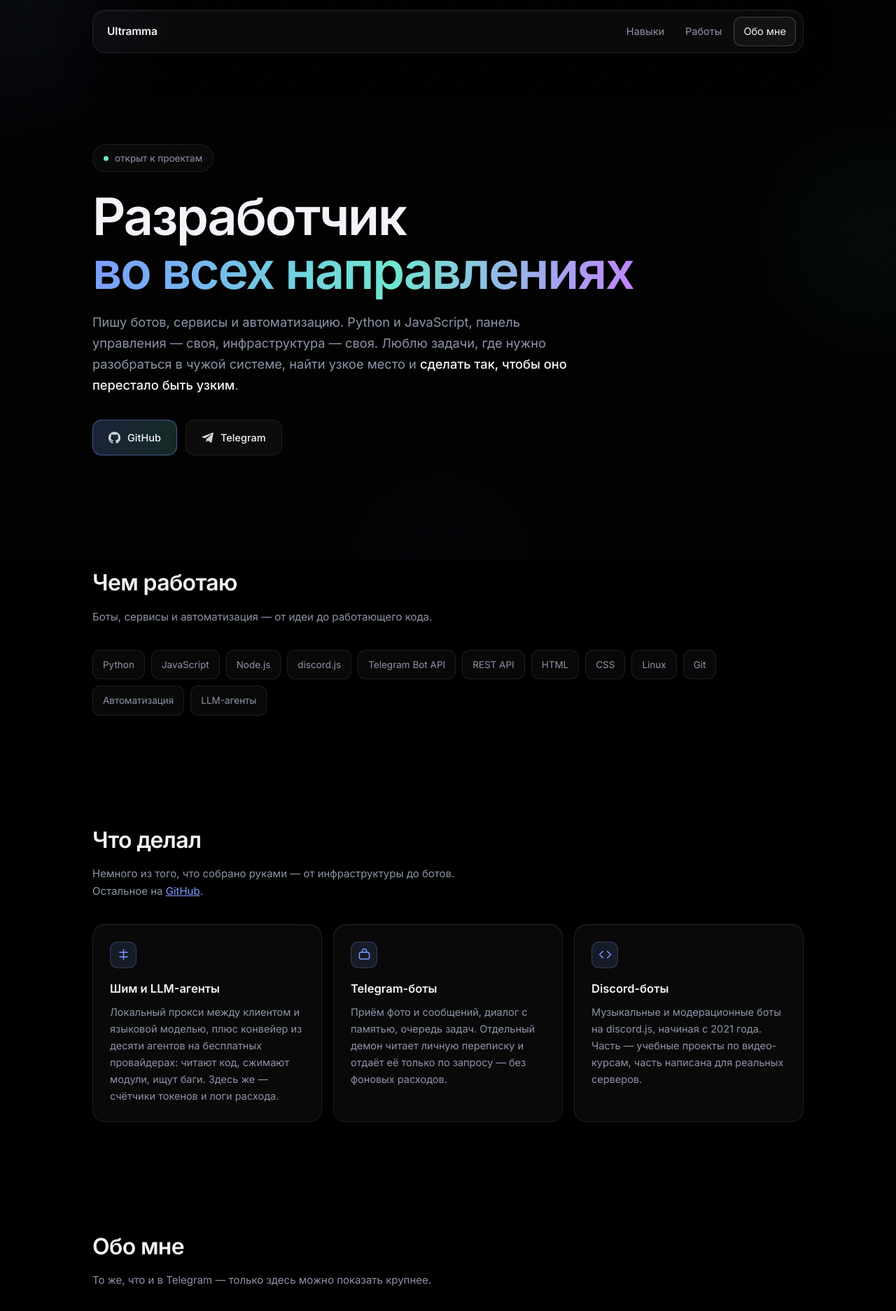
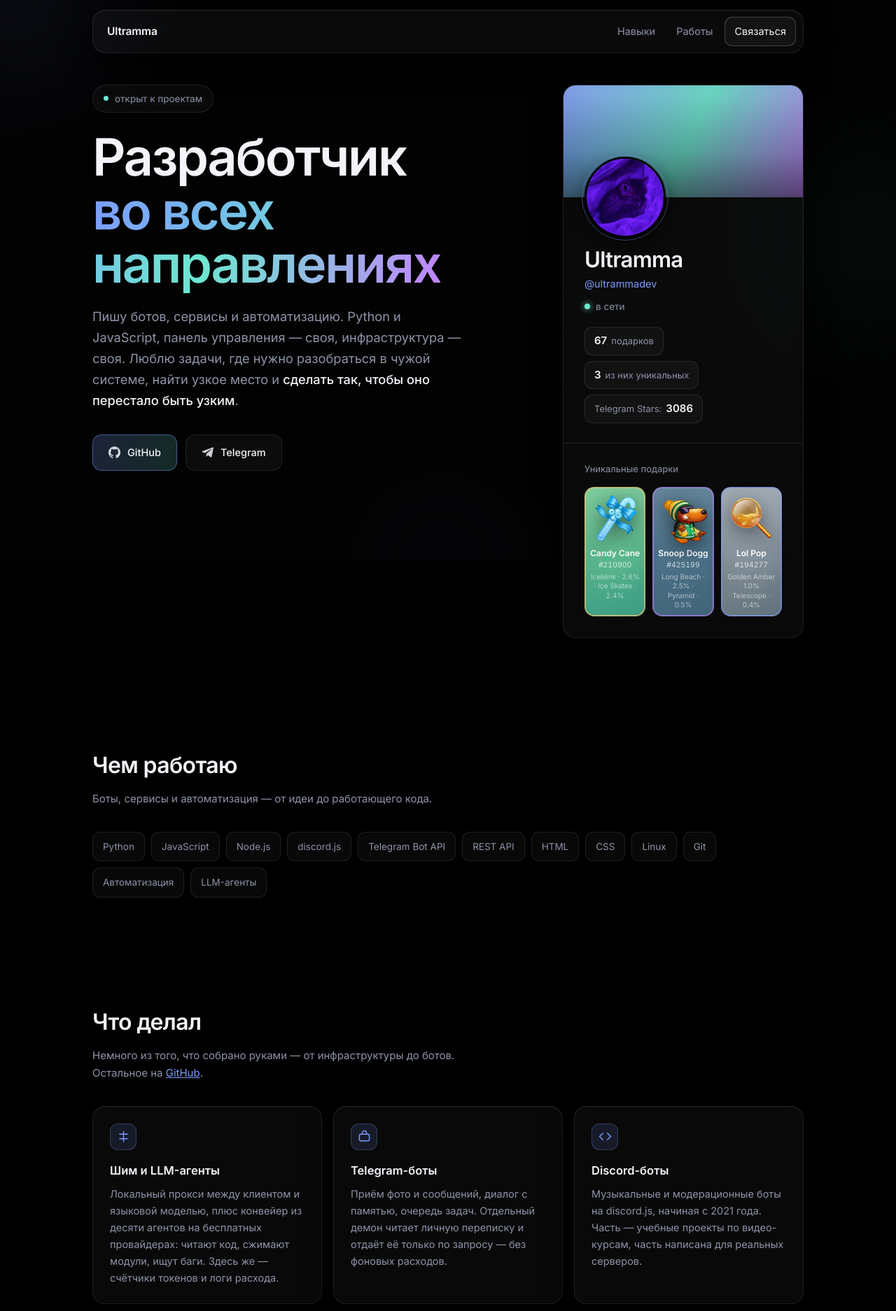
Before and after one commit to UltrammaDev/portfolio, a plain HTML site: page index.html in a window 1280 px wide. Shown: the top 1874 px of the page at 70% size. Drawn offline with nearby package versions, Linux system fonts and the light colour scheme.

Commit message:
Обновление

```diff
--- a/css/about.css
+++ b/css/about.css
@@ -1,12 +1,21 @@
 /* ============================================================
-   ОБО МНЕ — карточка профиля в стиле Telegram.
+   ПРОФИЛЬ — карточка в стиле Telegram (стоит в первом экране,
+   справа от текста героя).
    Панель приходит готовой из .glass: здесь только внутренности.
    ============================================================ */
 
-/* ——— контейнер: обрезаем обложку по радиусу панели ——— */
+/* ——— контейнер: обрезаем обложку по радиусу панели ———
+   Ширина ограничена: карточка должна повторять вертикальную колонку
+   профиля в Telegram, а не растягиваться на всю ширину панели
+   (до 1060px — получался широкий прямоугольник вместо вытянутого портрета).
+   В герое этот предел почти не работает: колонка там уже (≤344px), и
+   карточка просто занимает её целиком. В одну колонку (до 900px) предел
+   возвращает карточке ширину и вместе с margin-inline:auto ставит по центру. */
 .tg{
   overflow:hidden;
   padding:0;
+  max-width:420px;
+  margin-inline:auto;
 }
 
 /* ——— обложка профиля ——— */
--- a/css/layout.css
+++ b/css/layout.css
@@ -26,8 +26,36 @@ nav a.cta{
 }
 nav a.cta:hover{background:rgba(255,255,255,.085)}
 
-/* ——— герой ——— */
-.hero{padding:clamp(60px,11vw,130px) 0 clamp(40px,7vw,80px);text-align:left}
+/* ——— герой ———
+   Две колонки: слева текст, справа карточка профиля. Ширина второй колонки
+   задана жёстким диапазоном (300–344px), а не fr: карточка — портрет, и на
+   широком экране она не должна растягиваться вместе с текстом. Верхняя
+   граница 344px подобрана под h1 (clamp(...,7.4vw,4.6rem) ≈ 73px): на такой
+   ширине карточка читается как равноправная половина первого экрана, но не
+   перетягивает внимание на себя. Зазор — 40–56px, чтобы колонки не липли.
+   Первая колонка minmax(0,1fr): нулевой минимум не даёт длинному h1/lede
+   распереть сетку и вызвать горизонтальную прокрутку. */
+.hero{
+  display:grid;
+  grid-template-columns:minmax(0,1fr) minmax(300px,344px);
+  gap:clamp(40px,4.5vw,56px);
+  /* Выравнивание по верху, а не по центру. Карточка заметно выше текстовой
+     колонки (обложка + аватар + подарки), и при align-items:center ровно
+     половина этой разницы оседала пустотой НАД текстом — тем самым «лишним
+     воздухом», на который жалуются. По верху обе колонки начинаются с одной
+     линии: бейдж и h1 встают напротив обложки, как и ожидается при чтении
+     сверху вниз. Плата — такой же просвет внизу слева, под кнопками, но он
+     читается как фон под карточкой и взгляд не цепляет; сверху же пустота
+     выглядела разрывом между шапкой и контентом. */
+  align-items:start;
+  /* Верхний отступ урезан. Шапка «плавает» (top:14px) и визуально уже
+     отступает от края, поэтому контенту нужен лишь воздух до её низа, а не
+     полсотни пикселей «на всякий случай». Пол 30px: на узком экране 3.5vw
+     меньше пола, и без него отступ схлопнулся бы почти в ноль. Потолок 52px
+     оставлен, чтобы на очень широких экранах контент не прилипал к шапке. */
+  padding:clamp(30px,3.5vw,52px) 0 clamp(40px,7vw,80px);
+  text-align:left;
+}
 h1{
   margin:0 0 20px;
   font-size:clamp(2.3rem,7.4vw,4.6rem);
@@ -37,10 +65,27 @@ h1 .grad{
   background:linear-gradient(100deg,var(--accent) 0%,var(--accent2) 55%,var(--accent3) 100%);
   -webkit-background-clip:text;background-clip:text;color:transparent;
 }
-.lede{max-width:60ch;color:var(--txt-dim);font-size:clamp(1rem,2.1vw,1.14rem);margin:0 0 34px}
+/* 60ch — ориентир для колонки во всю ширину; в герое колонка уже, поэтому
+   ограничение уводим к 46ch: столько же знаков, но без «столбика» из трёх
+   слов на узком экране (max-width работает как потолок, не как минимум). */
+.lede{max-width:46ch;color:var(--txt-dim);font-size:clamp(1rem,2.1vw,1.14rem);margin:0 0 34px}
 .lede b{color:var(--txt);font-weight:500}
 
+/* Карточка тянется по ширине колонки: своя max-width в about.css здесь
+   не мешает — она больше колонки (420 > 344). */
+.hero-card{min-width:0}
+
 .actions{display:flex;flex-wrap:wrap;gap:12px}
+
+/* ——— герой в одну колонку ———
+   Порог 900px: ниже этого текст уже не помещается рядом с карточкой —
+   h1 считается от ширины окна (7.4vw) и в узкой колонке ломался бы на
+   четыре строки по два слова. Текст сверху, карточка снизу; по центру её
+   ставит margin-inline:auto из about.css. */
+@media (max-width:900px){
+  .hero{grid-template-columns:1fr;gap:34px}
+  .hero-card{width:100%}
+}
 
 /* ——— секции ——— */
 section{padding:clamp(44px,7vw,76px) 0}
--- a/css/tokens.css
+++ b/css/tokens.css
@@ -14,6 +14,6 @@
   --txt:       #f2f4f9;
   --txt-dim:   #8d94a8;
 
-  /* ——— раздел «Обо мне» ——— */
+  /* ——— профиль (карточка в первом экране) ——— */
   --online:    #6ee7d0;
 }
--- a/index.html
+++ b/index.html
@@ -11,7 +11,7 @@
 <link href="https://fonts.googleapis.com/css2?family=Inter:wght@400;500;600&display=swap" rel="stylesheet">
 
 <!-- Стили подключаются по порядку: переменные -> база -> раскладка ->
-     компоненты -> раздел «Обо мне». Меняете тему — правите только tokens.css. -->
+     компоненты -> профиль. Меняете тему — правите только tokens.css. -->
 <link rel="stylesheet" href="css/tokens.css">
 <link rel="stylesheet" href="css/base.css">
 <link rel="stylesheet" href="css/layout.css">
@@ -32,12 +32,13 @@
       <a class="mark" href="#">Ultramma</a>
       <a href="#skills">Навыки</a>
       <a href="#work">Работы</a>
-      <a href="#about" class="cta">Обо мне</a>
+      <a href="#contact" class="cta">Связаться</a>
     </nav>
   </header>
 
   <main>
     <section class="hero">
+      <div class="hero-text">
         <span class="badge"><span class="dot"></span>открыт к проектам</span>
         <h1>Разработчик<br><span class="grad">во всех направлениях</span></h1>
         <p class="lede">
@@ -55,49 +56,13 @@
             Telegram
           </a>
         </div>
-    </section>
+      </div>
 
-    <section id="skills">
-      <h2 class="reveal">Чем работаю</h2>
-      <p class="sub reveal">Боты, сервисы и автоматизация — от идеи до работающего кода.</p>
-      <ul class="tags reveal" role="list">
-        <li>Python</li><li>JavaScript</li><li>Node.js</li><li>discord.js</li>
-        <li>Telegram Bot API</li><li>REST API</li><li>HTML</li><li>CSS</li>
-        <li>Linux</li><li>Git</li><li>Автоматизация</li><li>LLM-агенты</li>
-      </ul>
-    </section>
-
-    <section id="work">
-      <h2 class="reveal">Что делал</h2>
-      <p class="sub reveal">Немного из того, что собрано руками — от инфраструктуры до ботов. Остальное на <a href="https://github.com/UltrammaDev" target="_blank" rel="noopener">GitHub</a>.</p>
-      <div class="grid g3">
-
-        <article class="card glass reveal">
-          <div class="ico"><svg viewBox="0 0 24 24" fill="none" stroke="currentColor" stroke-width="1.8" stroke-linecap="round" stroke-linejoin="round" aria-hidden="true"><path d="M12 3v18M5 8h14M5 16h14"/></svg></div>
-          <h3>Шим и LLM-агенты</h3>
-          <p>Локальный прокси между клиентом и языковой моделью, плюс конвейер из десяти агентов на бесплатных провайдерах: читают код, сжимают модули, ищут баги. Здесь же — счётчики токенов и логи расхода.</p>
-        </article>
-
-        <article class="card glass reveal">
-          <div class="ico"><svg viewBox="0 0 24 24" fill="none" stroke="currentColor" stroke-width="1.8" stroke-linecap="round" stroke-linejoin="round" aria-hidden="true"><rect x="3" y="8" width="18" height="12" rx="3"/><path d="M8 8V6a4 4 0 0 1 8 0v2"/></svg></div>
-          <h3>Telegram-боты</h3>
-          <p>Приём фото и сообщений, диалог с памятью, очередь задач. Отдельный демон читает личную переписку и отдаёт её только по запросу — без фоновых расходов.</p>
-        </article>
-
-        <article class="card glass reveal">
-          <div class="ico"><svg viewBox="0 0 24 24" fill="none" stroke="currentColor" stroke-width="1.8" stroke-linecap="round" stroke-linejoin="round" aria-hidden="true"><path d="m8 6-6 6 6 6M16 6l6 6-6 6"/></svg></div>
-          <h3>Discord-боты</h3>
-          <p>Музыкальные и модерационные боты на discord.js, начиная с 2021 года. Часть — учебные проекты по видео-курсам, часть написана для реальных серверов.</p>
-        </article>
-
-      </div>
-    </section>
-
-    <section id="about">
-      <h2 class="reveal">Обо мне</h2>
-      <p class="sub reveal">То же, что и в Telegram — только здесь можно показать крупнее.</p>
-
-      <div class="tg glass reveal">
+      <!-- Карточка профиля переехала в первый экран: справа от текста.
+           Это тот же .tg, что и раньше, поэтому класс reveal снят —
+           на первом экране он дал бы мигание при появлении. -->
+      <div class="hero-card">
+        <div class="tg glass">
           <div class="tg-card">
             <div class="tg-cover" aria-hidden="true"></div>
 
@@ -161,6 +126,43 @@
             </div>
           </div>
         </div>
+      </div>
+    </section>
+
+    <section id="skills">
+      <h2 class="reveal">Чем работаю</h2>
+      <p class="sub reveal">Боты, сервисы и автоматизация — от идеи до работающего кода.</p>
+      <ul class="tags reveal" role="list">
+        <li>Python</li><li>JavaScript</li><li>Node.js</li><li>discord.js</li>
+        <li>Telegram Bot API</li><li>REST API</li><li>HTML</li><li>CSS</li>
+        <li>Linux</li><li>Git</li><li>Автоматизация</li><li>LLM-агенты</li>
+      </ul>
+    </section>
+
+    <section id="work">
+      <h2 class="reveal">Что делал</h2>
+      <p class="sub reveal">Немного из того, что собрано руками — от инфраструктуры до ботов. Остальное на <a href="https://github.com/UltrammaDev" target="_blank" rel="noopener">GitHub</a>.</p>
+      <div class="grid g3">
+
+        <article class="card glass reveal">
+          <div class="ico"><svg viewBox="0 0 24 24" fill="none" stroke="currentColor" stroke-width="1.8" stroke-linecap="round" stroke-linejoin="round" aria-hidden="true"><path d="M12 3v18M5 8h14M5 16h14"/></svg></div>
+          <h3>Шим и LLM-агенты</h3>
+          <p>Локальный прокси между клиентом и языковой моделью, плюс конвейер из десяти агентов на бесплатных провайдерах: читают код, сжимают модули, ищут баги. Здесь же — счётчики токенов и логи расхода.</p>
+        </article>
+
+        <article class="card glass reveal">
+          <div class="ico"><svg viewBox="0 0 24 24" fill="none" stroke="currentColor" stroke-width="1.8" stroke-linecap="round" stroke-linejoin="round" aria-hidden="true"><rect x="3" y="8" width="18" height="12" rx="3"/><path d="M8 8V6a4 4 0 0 1 8 0v2"/></svg></div>
+          <h3>Telegram-боты</h3>
+          <p>Приём фото и сообщений, диалог с памятью, очередь задач. Отдельный демон читает личную переписку и отдаёт её только по запросу — без фоновых расходов.</p>
+        </article>
+
+        <article class="card glass reveal">
+          <div class="ico"><svg viewBox="0 0 24 24" fill="none" stroke="currentColor" stroke-width="1.8" stroke-linecap="round" stroke-linejoin="round" aria-hidden="true"><path d="m8 6-6 6 6 6M16 6l6 6-6 6"/></svg></div>
+          <h3>Discord-боты</h3>
+          <p>Музыкальные и модерационные боты на discord.js, начиная с 2021 года. Часть — учебные проекты по видео-курсам, часть написана для реальных серверов.</p>
+        </article>
+
+      </div>
     </section>
 
     <section id="contact">
```
Lines whose indentation alone changed are shown as unchanged.
